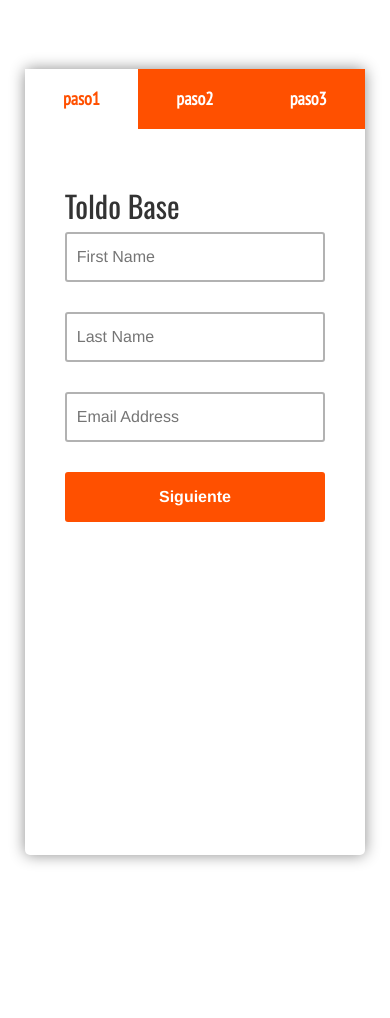
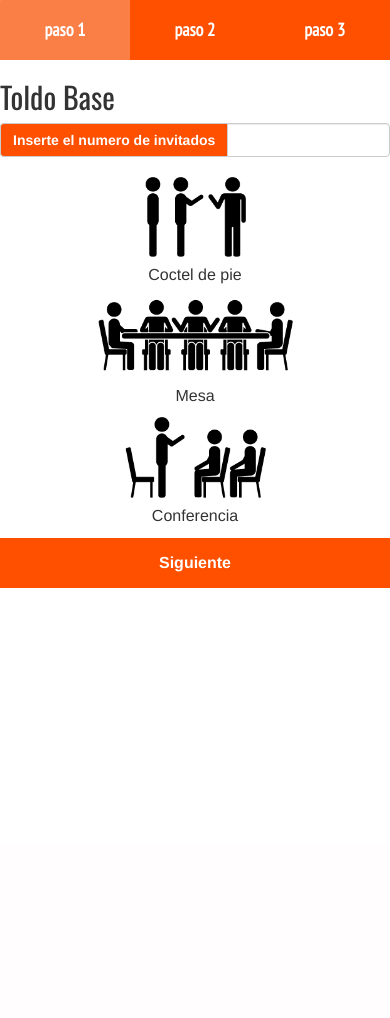
Before and after one commit to jovicon/Steward-Carpas, a PHP site: page / in a window 390 px wide. After the commit the page ends 588 px from the top, so only its background shows below. Run offline with PHP 8.4, Linux system fonts and the light colour scheme.

Commit message:
terminando responsive

```diff
--- a/css/form-styles.css
+++ b/css/form-styles.css
@@ -13,8 +13,8 @@ body{
 #bg {
   position:relative;
   top:5px;
-  height:120vh;
-  width:95%;
+  /*height:120vh;*/
+  width:100%;
   background-color:white;
   background-size:cover;
   margin-left:auto;
@@ -103,7 +103,6 @@ body{
 .button{
   height:50px;
   width:100%;
-  border-radius:3px;
   border:rgba(0,0,0,.3) 0px solid;
   box-sizing:border-box;
   padding:10px;
--- a/css/import.css
+++ b/css/import.css
@@ -18,8 +18,14 @@
 /* llamado de los estilos del formulario */
 @import url("form-styles.css");
 
+/* paso 1*/
+@import url("paso1.css");
+
 /* paso 2 */
 @import url("paso2.css");
+
+/* paso 3 */
+@import url("paso3.css");
 
 /* llamado de el estilos de los checkboxs */
 @import url("check_radio_styles.css");
--- /dev/null
+++ b/css/paso1.css
@@ -0,0 +1,30 @@
+/* estilos paso 1 */
+
+.non-border{
+  border:none;
+  border-radius: 0;
+}
+
+.number-left {
+  background-color:#ff5000;
+  color:white;
+  font-weight: bold;
+}
+
+.number-right:focus{
+  border-color:#ff5000;
+  box-shadow: inset 0 1px rgba(255,80,0,0.075);
+}
+
+.margin-top{
+  margin-top:5%;
+}
+
+.margin-hor > input {
+  margin-left: 25%;
+  width:50%;
+}
+
+.margin-hor > p {
+  text-align: center;
+}
--- a/css/paso2.css
+++ b/css/paso2.css
@@ -13,13 +13,25 @@
 /* queries */
 @media (min-width: 992px){
   .img_vision {
-    width:90%;
+    width:85%;
     margin-left:5%;
   }
 
   .img_paso2 {
   margin-left:0%;
-  width:80%;
+  width:70%;
+  }
+}
+
+@media (max-width: 425px) {
+  .img_vision {
+    width:100%;
+    margin-left:0%;
+  }
+
+  .img_paso2 {
+  margin-left:0%;
+  width:100%;
   }
 }
 
--- /dev/null
+++ b/css/paso3.css
@@ -0,0 +1,10 @@
+/* paso 3 */
+
+.btn-group, .btn {
+  width:100%;
+  margin-bottom: 2.5%;
+}
+
+.btn-warning {
+  background-color: #ff5000;
+}
--- a/css/queries.css
+++ b/css/queries.css
@@ -1,5 +1,27 @@
 @media (max-width: 425px) {
+  #bg {
+    top:0;
+    border:0;
+  }
+
   .module {
-    width:100%;
+    width:100vw;
+    top:0%;
+  }
+
+  .form {
+    padding: 00px;
+  }
+
+  .display-flex {
+    flex-direction: column;
+  }
+
+  label.non-white {
+    width: 100%;
+  }
+
+  .my_form > div {
+    padding:0;
   }
 }
--- a/home.html
+++ b/home.html
@@ -22,17 +22,38 @@
       <div class="module">
 
         <ul>
-          <li id="paso1" class="tab"><button id="anchor1" class="button-paso activeTab" type="button" name="button" value="paso2">paso1</button></li>
-          <li id="paso2" class="tab" ><button id="anchor2" class="button-paso" type="button" name="button" value="paso2" style="border:none">paso2</button></li>
-          <li id="paso3" class="tab" ><button id="anchor3" class="button-paso" type="button" name="button" value="paso2" style="border:none">paso3</button></li>
+          <li id="paso1" class="tab"><button id="anchor1" class="button-paso activeTab" type="button" name="button" value="paso2">paso 1</button></li>
+          <li id="paso2" class="tab" ><button id="anchor2" class="button-paso" type="button" name="button" value="paso2" style="border:none">paso 2</button></li>
+          <li id="paso3" class="tab" ><button id="anchor3" class="button-paso" type="button" name="button" value="paso2" style="border:none">paso 3</button></li>
         </ul>
 
           <!-- paso 1 -->
           <form id="form1" class="form">
             <h2 class="title">Toldo Base</h2>
-            <input type="text" placeholder="First Name" class="textbox" />
-            <input type="text" placeholder="Last Name" class="textbox" />
-            <input type="text" placeholder="Email Address" class="textbox" />
+
+            <!-- numero de invitados -->
+            <div class="input-group non-border">
+
+                <p class="input-group-addon number-left">Inserte el numero de invitados</p>
+                <input class="form-control number-right" required>
+
+            </div>
+
+            <!-- botones de seleccion -->
+            <div class="margin-top margin-hor">
+
+              <input id="boton01" class="buttom-image" type="image" src="img/paso1/de_pie.png" value="coctel_pie" required/>
+              <p class="text-align">Coctel de pie</p>
+
+              <input id="boton02" class="buttom-image2" type="image" src="img/paso1/silla_con_mesa.png" value="mesa" required/>
+              <p class="text-align">Mesa</p>
+
+              <input id="boton03" class="buttom-image3" type="image" src="img/paso1/silla_sin_mesa.png" value="conferencia" required/>
+              <p class="text-align">Conferencia</p>
+
+            </div>
+            <!-- end botones de seleccion -->
+
             <input id="next1" type="button" value="Siguiente" class="button" />
           </form>
 
@@ -42,7 +63,7 @@
             <h2 class="title">Accesorios del Toldo</h2>
 
             <!--imagen dinamica -->
-            <div class="row">
+            <div class="">
 
               <section class="img_vision">
 
@@ -60,7 +81,7 @@
             <!-- end imagen dinamica -->
 
             <!-- botones de imagenes -->
-            <div class="row">
+            <div class="">
 
               <form class="my_form">
 
@@ -116,7 +137,7 @@
             <h2 class="title">Complementos</h2>
 
             <!-- imagen dinamica -->
-            <div class="row">
+            <div class="">
 
               <section class="img_vision">
 
@@ -125,7 +146,7 @@
                 <img class="img-responsive img_paso2" src="img/paso2/cielo2.png" id="img09"/>
                 <img class="img-responsive img_paso2" src="img/paso2/cortinas.png" id="img10"/>
                 <img class="img-responsive img_paso2" src="img/paso2/pasto.png" id="img11"/>
-                <img class="img-responsive img_paso2 bas_right" src="img/paso2/pie_cortina.png" id="img12"/>
+                <img class="img-responsive img_paso2" src="img/paso2/pie_cortina.png" id="img12"/>
                 <img class="img-responsive" src="img/paso2/imagen_base.png" />
 
               </section>
@@ -134,7 +155,7 @@
             <!-- end imagen dinamica -->
 
             <!-- botones de imagenes -->
-            <div class="row">
+            <div class="">
 
               <form class="my_form">
 
@@ -168,6 +189,48 @@
 
                 </div>
 
+                <!-- conjunto de botones -->
+                <div class="btn-group">
+                  <button type="button" class="btn btn-warning dropdown-toggle" data-toggle="dropdown">
+                    Escenario <span class="caret"></span>
+                  </button>
+
+                  <ul class="dropdown-menu" role="menu">
+                    <li><a href="#">Solo DJ (2 modulos)</a></li>
+                    <li><a href="#">Oequesta (5 pers.)(10modulos)</a></li>
+                    <li><a href="#">Orquestas (10 pers.)(12 modulos)</a></li>
+                  </ul>
+                </div>
+                <!-- end conjunto de botones -->
+
+                <!-- conjunto de botones -->
+                <div class="btn-group">
+                  <button type="button" class="btn btn-warning dropdown-toggle" data-toggle="dropdown">
+                    Pagoda <span class="caret"></span>
+                  </button>
+
+                  <ul class="dropdown-menu" role="menu">
+                    <li><a href="#">3x3 metros</a></li>
+                    <li><a href="#">4x4 metros</a></li>
+                    <li><a href="#">5x5 metros</a></li>
+                  </ul>
+                </div>
+                <!-- end conjunto de botones -->
+
+                <!-- conjunto de botones -->
+                <div class="btn-group">
+                  <button type="button" class="btn btn-warning dropdown-toggle" data-toggle="dropdown">
+                    Accesorios complementarios <span class="caret"></span>
+                  </button>
+
+                  <ul class="dropdown-menu" role="menu">
+                    <li><a href="#">Generador de energia</a></li>
+                    <li><a href="#">Calefaccion</a></li>
+                    <li><a href="#">Ventilador Evaporativo</a></li>
+                  </ul>
+                </div>
+                <!-- end conjunto de botones -->
+
               </form>
 
             </div>
```
